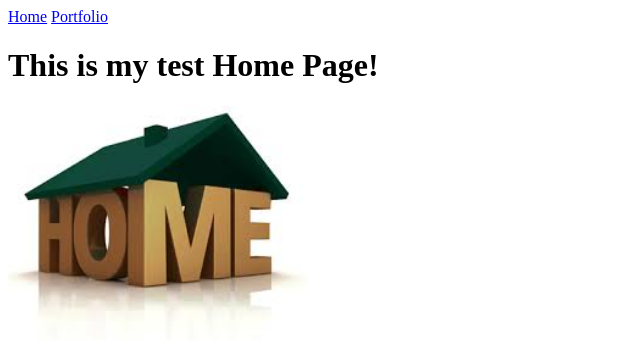
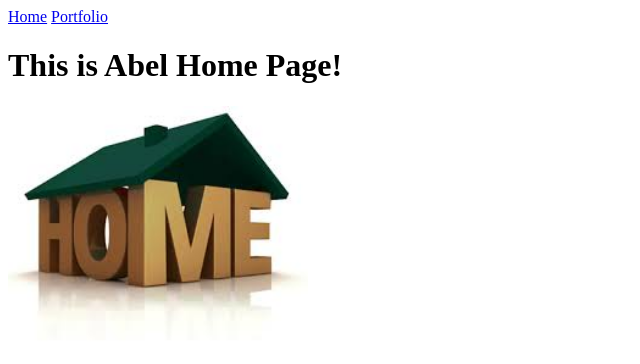
Before and after one commit to abel1022/abel1022, a plain HTML site: page my_website/index.html in a window 1280 px wide. Shown: the whole page, without its empty margins (0-640 px from the left). Drawn offline with Linux system fonts and the light colour scheme.

Commit message:
Changed the heading

```diff
--- a/my_website/index.html
+++ b/my_website/index.html
@@ -7,7 +7,7 @@
   <body>
     <a href="index.html">Home</a>
     <a href="portfolio.html">Portfolio</a>
-    <h1>This is my test Home Page!</h1>
+    <h1>This is Abel Home Page!</h1>
     <img src="images/home.jpg" height="250">
   </body>
 </html>
```
